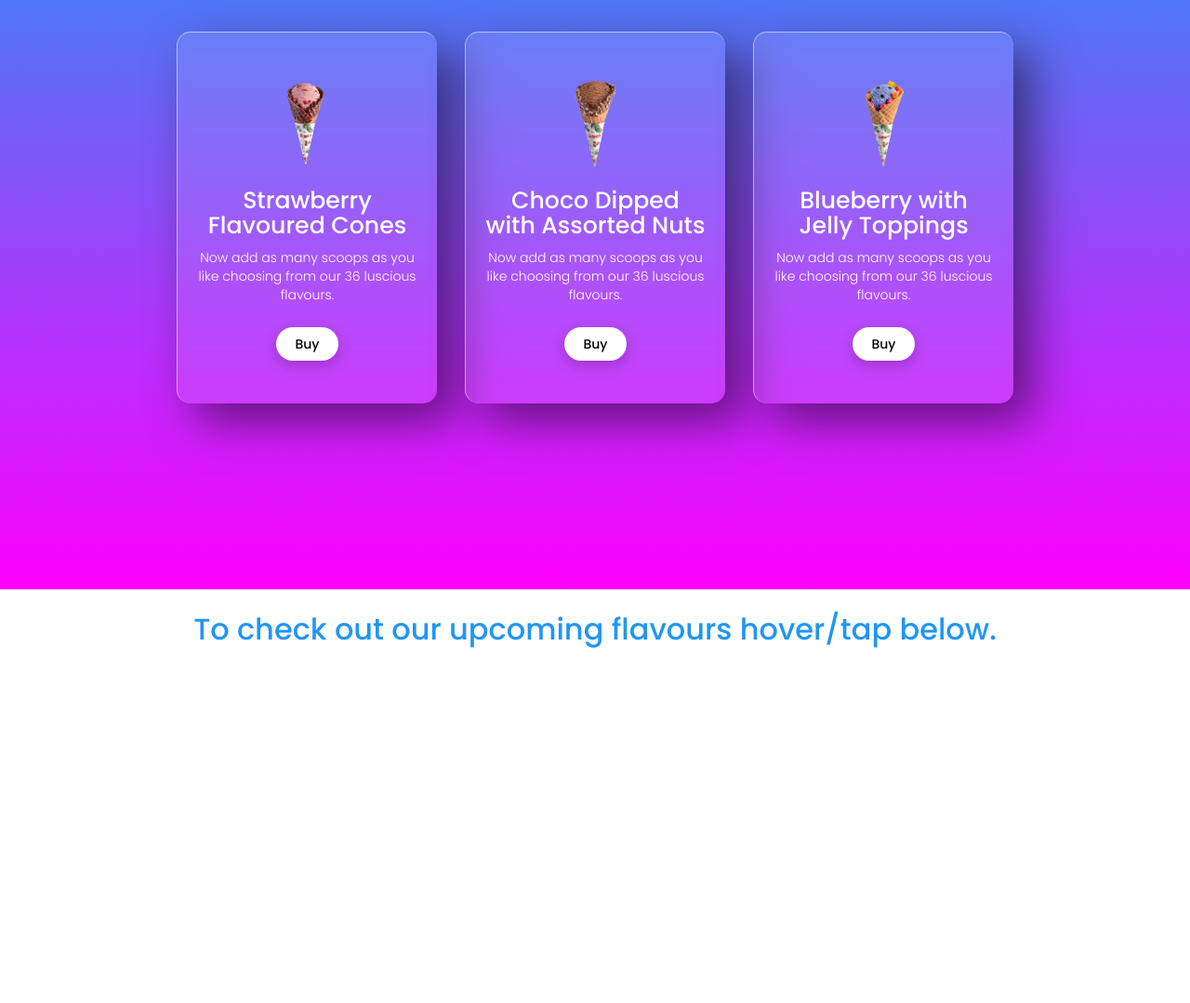
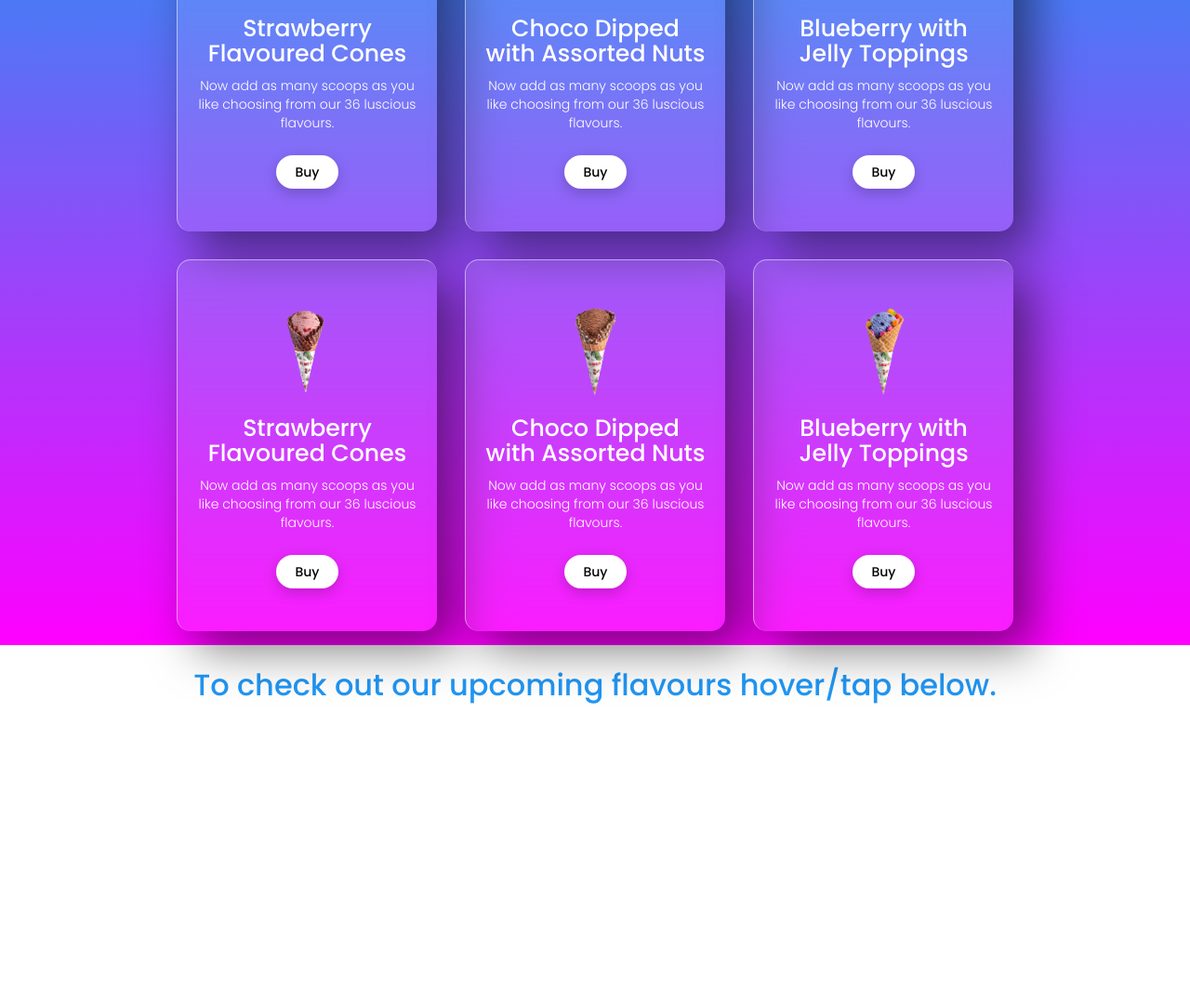
Before and after one commit to JeganIsai24/comp_site, a plain HTML site: page index.html in a window 1280 px wide. Shown: the part 967-2046 px from the top of the page at 93% size. Drawn offline with nearby package versions, Linux system fonts and the light colour scheme.

Commit message:
Update index.html

```diff
--- a/index.html
+++ b/index.html
@@ -95,7 +95,43 @@
 
               </div>
       </div>
+  <div class="card">
+          <div class="description">
+              <img src="./images/signature-img-4-removebg-preview.png"/>
 
+              <h3>Strawberry Flavoured Cones
+
+            </h3>
+              <p>
+                Now add as many scoops as you like choosing from our 36 luscious flavours.
+              </p>
+              <a href='#'>Buy</a>
+
+          </div>
+      </div>
+      <div class="card">
+              <div class="description">
+                  <img src="./images/signature-img-3-removebg-preview.png"/>
+                  <h3>Choco Dipped with Assorted Nuts</h3>
+                  <p>
+                    Now add as many scoops as you like choosing from our 36 luscious flavours.
+                  </p>
+                  <a href='#'>Buy</a>
+
+              </div>
+      </div>
+      <div class="card">
+              <div class="description">
+
+                      <img src="./images/signature-img-1-removebg-preview.png"/>
+                      <h3>Blueberry with Jelly Toppings</h3>
+
+                      <p>
+                        Now add as many scoops as you like choosing from our 36 luscious flavours.                      </p>
+                      <a href='#'>Buy</a>
+
+              </div>
+      </div>
      </div>
   </div>
   <div class="marketing" id="newarrivals">
```
